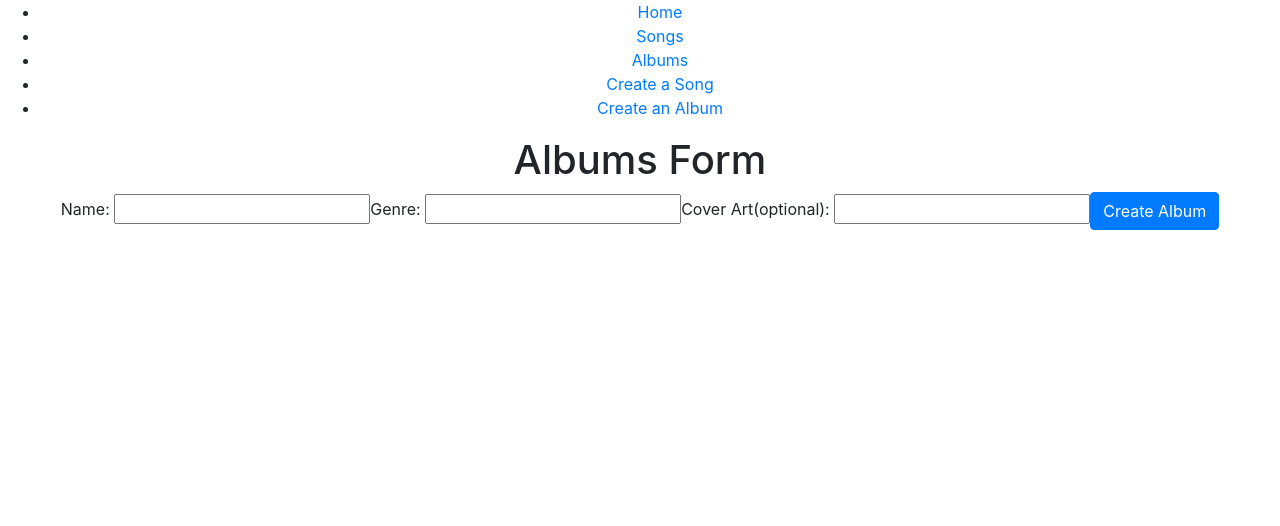
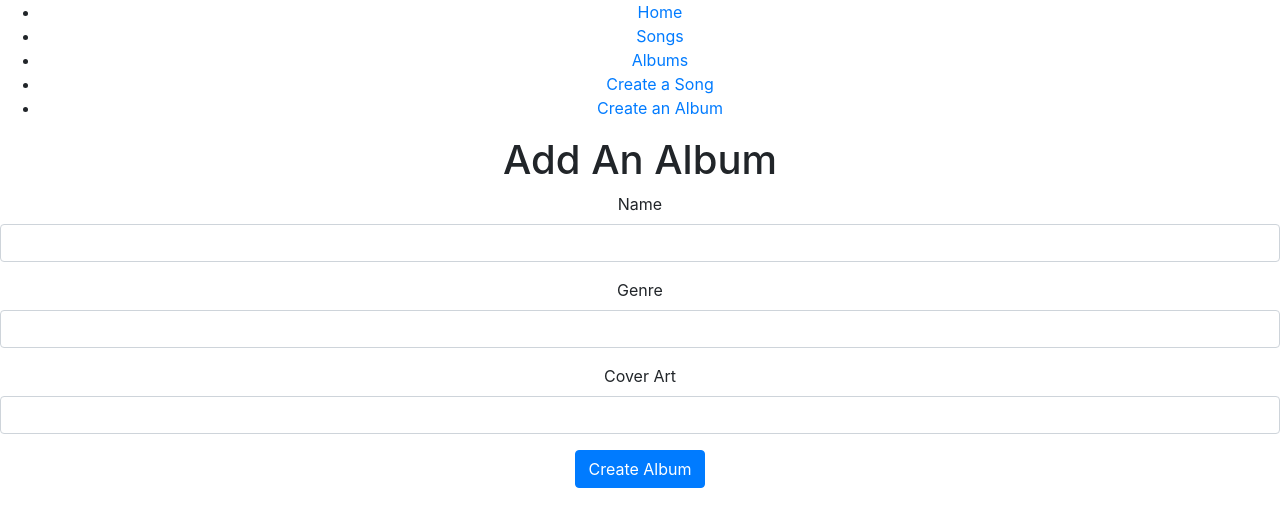
Before and after one commit to alancoomes/GoodVibes, a React (Create React App) app in the folder frontend/: page /albums/new in a window 1280 px wide. Shown: the top 526 px of the page. Built offline with nearby package versions, Linux system fonts and the light colour scheme; no server answers.

Commit message:
added bootstrap styling

```diff
--- a/frontend/src/components/albums/AlbumCard.js
+++ b/frontend/src/components/albums/AlbumCard.js
@@ -1,10 +1,10 @@
 import React from "react";
 import { Link } from "react-router-dom";
 import Card from "react-bootstrap/Card";
-import Button from "react-bootstrap/Button";
 
 export default function AlbumListItem({ album }) {
   return (
+    <div>
       <Card key={album.id} style={{ width: "18rem" }}>
         <Card.Img variant="top" src={album.cover_art} />
         <Card.Body>
@@ -14,5 +14,7 @@ export default function AlbumListItem({ album }) {
           </Link>
         </Card.Body>
       </Card>
+      <br />
+    </div>
   );
 }
--- a/frontend/src/components/albums/AlbumShow.js
+++ b/frontend/src/components/albums/AlbumShow.js
@@ -2,6 +2,11 @@ import React, { Component } from "react";
 import { Link } from "react-router-dom";
 import AddSongsForm from "./AddSongsForm";
 import Button from "react-bootstrap/Button";
+import Container from "react-bootstrap/esm/Container";
+import Row from "react-bootstrap/esm/Row";
+import Col from "react-bootstrap/esm/Col";
+import Image from "react-bootstrap/Image";
+import Card from "react-bootstrap/esm/Card";
 
 class AlbumShow extends Component {
   handleOnClick = () => {
@@ -15,29 +20,50 @@ class AlbumShow extends Component {
   };
 
   render() {
-    debugger;
     const album = this.props.albums.filter(
       (album) => album.id === Number(this.props.match.params.albumId)
     )[0];
     return (
-      <div>
-        <h1>Album Show Component</h1>
-        <img
+      <Container>
+        <Row>
+          <Col>
+            <Card>
+              <Card.Img
+                variant="top"
                 src={
-            album.cover_art ? album.cover_art : "http://placehold.it/500x325"
+                  album.cover_art
+                    ? album.cover_art
+                    : "http://placehold.it/500x325"
                 }
                 alt="album cover art"
               />
+            </Card>
+          </Col>
+          <Col>
             <h1>{album.name}</h1>
             <h4>{album.genre}</h4>
             <div>
               {album.songs.map((song) => (
-            <li>
+                <li key={song.id}>
                   <Link key={song.id} to={`/songs/${song.id}`}>
                     {song.name}
                   </Link>
                 </li>
               ))}
+            </div>
+            <h2>Add Songs to Album</h2>
+            <AddSongsForm
+              songs={this.props.songs.filter((song) => !song.album_id)}
+              album={
+                this.props.albums.filter(
+                  (album) =>
+                    album.id === Number(this.props.match.params.albumId)
+                )[0]
+              }
+            />
+          </Col>
+        </Row>
+        <br />
         <Button
           type="click"
           onClick={this.handleOnClick}
@@ -45,17 +71,7 @@ class AlbumShow extends Component {
         >
           Delete Album
         </Button>
-        </div>
-        <h2>Add Songs to Album</h2>
-        <AddSongsForm
-          songs={this.props.songs.filter((song) => !song.album_id)}
-          album={
-            this.props.albums.filter(
-              (album) => album.id === Number(this.props.match.params.albumId)
-            )[0]
-          }
-        />
-      </div>
+      </Container>
     );
   }
 }
--- a/frontend/src/components/albums/AlbumsForm.js
+++ b/frontend/src/components/albums/AlbumsForm.js
@@ -2,6 +2,7 @@ import React, { Component } from "react";
 import { connect } from "react-redux";
 import { createAlbum } from "../../redux/actions/albumActions";
 import Button from "react-bootstrap/Button";
+import Form from "react-bootstrap/Form";
 
 class AlbumsForm extends Component {
   state = {
@@ -31,33 +32,39 @@ class AlbumsForm extends Component {
   render() {
     return (
       <div>
-        <h1>Albums Form</h1>
-        <form onSubmit={(e) => this.handleOnSubmit(e)}>
-          Name:{" "}
-          <input
+        <h1>Add An Album</h1>
+        <Form onSubmit={(e) => this.handleOnSubmit(e)}>
+          <Form.Group controlId="form.Name">
+            <Form.Label>Name</Form.Label>
+            <Form.Control
               type="text"
               name="name"
               onChange={(e) => this.handleOnChange(e)}
               value={this.state.name}
             />
-          Genre:{" "}
-          <input
+          </Form.Group>
+          <Form.Group controlId="form.Genre">
+            <Form.Label>Genre</Form.Label>
+            <Form.Control
               type="text"
               name="genre"
               onChange={(e) => this.handleOnChange(e)}
               value={this.state.genre}
             />
-          Cover Art(optional):{" "}
-          <input
+          </Form.Group>
+          <Form.Group controlId="form.Cover_Art">
+            <Form.Label>Cover Art</Form.Label>
+            <Form.Control
               type="text"
               name="cover_art"
               onChange={(e) => this.handleOnChange(e)}
               value={this.state.cover_art}
             />
+          </Form.Group>
           <Button type="submit" variant="primary">
             Create Album
           </Button>
-        </form>
+        </Form>
       </div>
     );
   }
--- a/frontend/src/components/albums/AlbumsIndex.js
+++ b/frontend/src/components/albums/AlbumsIndex.js
@@ -1,14 +1,21 @@
 import React, { Component } from "react";
 import AlbumCard from "./AlbumCard";
+import Container from "react-bootstrap/Container";
+import Row from "react-bootstrap/Row";
+import Col from "react-bootstrap/Col";
 
 class AlbumsIndex extends Component {
   render() {
     return (
       <div>
         <h1>Albums Index</h1>
-        {this.props.albums.map((album) => (
-          <AlbumCard key={album.id} album={album} />
-        ))}
+        <Container fluid="md">
+          <Row>
+            {this.props.albums.map((album) => (
+              <AlbumCard key={album.id} album={album} />
+            ))}
+          </Row>
+        </Container>
       </div>
     );
   }
```
Also changed, not shown: 1 other file (tests, documents, lock files or other folders). Lines whose indentation alone changed are shown as unchanged.
